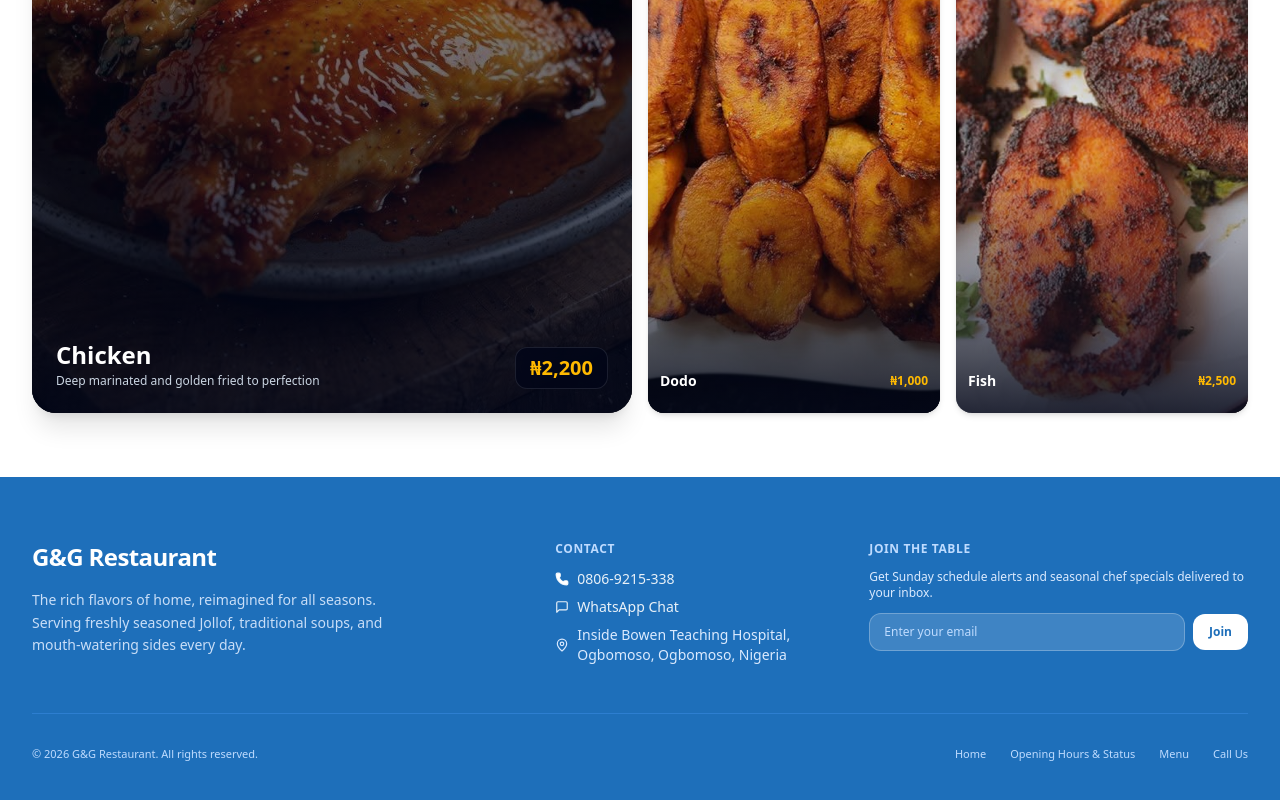
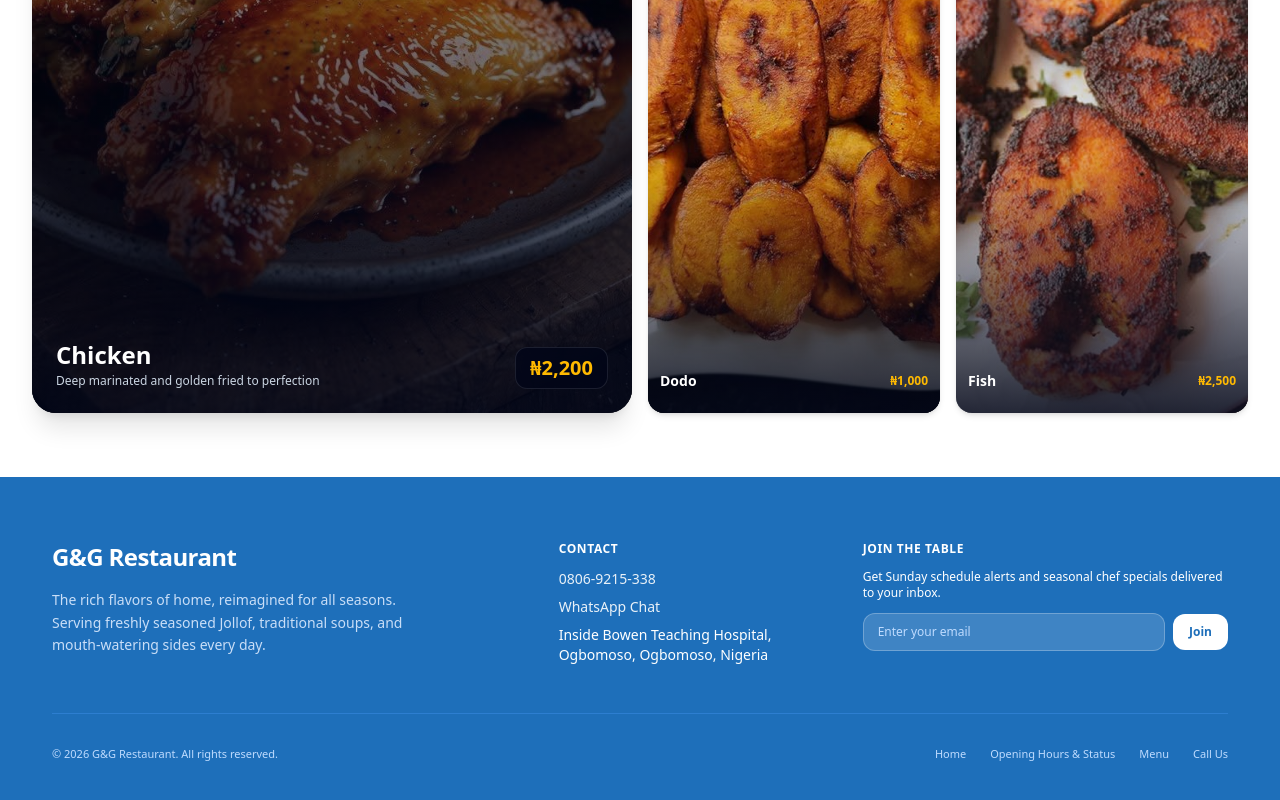
Before and after one commit to Ayanyiola-Enoch/Restaurant-Status, a React (Vite) app: page / in a window 1280 px wide. Shown: the part 4109-4909 px from the top of the page. Built offline with nearby package versions, Linux system fonts and the light colour scheme.

Commit message:
adjusted footer

```diff
--- a/src/components/Footer.jsx
+++ b/src/components/Footer.jsx
@@ -1,68 +1,82 @@
-import React, { useState } from 'react';
-import { Phone, MessageSquare, MapPin } from 'lucide-react';
-import { RESTAURANT_INFO } from '../data/menuData';
+import React, { useState } from "react";
+import { Phone, MessageSquare, MapPin } from "lucide-react";
+import { RESTAURANT_INFO } from "../data/menuData";
 
 export default function Footer() {
   const currentYear = new Date().getFullYear();
-  const [emailInput, setEmailInput] = useState('');
+  const [emailInput, setEmailInput] = useState("");
   const [subscribed, setSubscribed] = useState(false);
 
   const handleSubscribe = (e) => {
     e.preventDefault();
     if (emailInput.trim()) {
       setSubscribed(true);
-      setEmailInput('');
+      setEmailInput("");
     }
   };
 
   return (
-    <footer id="contact" className="bg-[#1E6FBA] text-white pt-14 sm:pt-16 pb-10 sm:pb-12 px-4 sm:px-6 lg:px-8">
+    <footer
+      id="contact"
+      className="bg-[#1E6FBA] text-white pt-14 sm:pt-16 pb-10 sm:pb-12 px-4 sm:px-6 lg:px-13"
+    >
       <div className="max-w-7xl mx-auto">
         <div className="grid grid-cols-1 md:grid-cols-2 lg:grid-cols-12 gap-8 sm:gap-10 pb-10 sm:pb-12 border-b border-blue-400/30">
-
           {/* Brand Col (5 cols) */}
           <div className="lg:col-span-5 space-y-3.5 sm:space-y-4">
             <h3 className="text-xl sm:text-2xl font-black text-white tracking-tight">
               {RESTAURANT_INFO.name}
             </h3>
             <p className="text-xs sm:text-sm text-blue-100/90 leading-relaxed max-w-sm">
-              The rich flavors of home, reimagined for all seasons. Serving freshly seasoned Jollof, traditional soups, and mouth-watering sides every day.
+              The rich flavors of home, reimagined for all seasons. Serving
+              freshly seasoned Jollof, traditional soups, and mouth-watering
+              sides every day.
             </p>
           </div>
 
           {/* Contact Col (3 cols) */}
           <div className="lg:col-span-3 space-y-2.5 sm:space-y-3">
-            <h4 className="text-xs font-black uppercase tracking-wider text-blue-200">Contact</h4>
+            <h4 className="text-xs font-black uppercase tracking-wider text-white">
+              Contact
+            </h4>
             <ul className="space-y-2 text-xs sm:text-sm text-white/90">
               <li>
-                <a href={`tel:${RESTAURANT_INFO.phone}`} className="hover:underline flex items-center gap-2">
-                  <Phone className="w-3.5 h-3.5 fill-white shrink-0" />
+                <a
+                  href={`tel:${RESTAURANT_INFO.phone}`}
+                  className="hover:underline flex items-center gap-2"
+                >
+                  {/* <Phone className="w-3.5 h-3.5 fill-white shrink-0" /> */}
                   <span>{RESTAURANT_INFO.phoneDisplay}</span>
                 </a>
               </li>
               <li>
                 <a
-                  href={`https://wa.me/${RESTAURANT_INFO.whatsapp.replace('+', '')}`}
+                  href={`https://wa.me/${RESTAURANT_INFO.whatsapp.replace("+", "")}`}
                   target="_blank"
                   rel="noopener noreferrer"
                   className="hover:underline flex items-center gap-2"
                 >
-                  <MessageSquare className="w-3.5 h-3.5 shrink-0" />
+                  {/* <MessageSquare className="w-3.5 h-3.5 shrink-0" /> */}
                   <span>WhatsApp Chat</span>
                 </a>
               </li>
-              <li className="flex items-center gap-2 text-blue-100">
-                <MapPin className="w-3.5 h-3.5 shrink-0" />
-                <span>{RESTAURANT_INFO.address}, {RESTAURANT_INFO.city}</span>
+              <li className="flex items-center gap-2 text-white">
+                {/* <MapPin className="w-3.5 h-3.5 shrink-0" />  */}
+                <span>
+                  {RESTAURANT_INFO.address}, {RESTAURANT_INFO.city}
+                </span>
               </li>
             </ul>
           </div>
 
           {/* Join the table / Newsletter Col (4 cols) */}
           <div className="lg:col-span-4 space-y-2.5 sm:space-y-3">
-            <h4 className="text-xs font-black uppercase tracking-wider text-blue-200">Join the Table</h4>
-            <p className="text-xs text-blue-100">
-              Get Sunday schedule alerts and seasonal chef specials delivered to your inbox.
+            <h4 className="text-xs font-black uppercase tracking-wider text-white">
+              Join the Table
+            </h4>
+            <p className="text-xs text-white">
+              Get Sunday schedule alerts and seasonal chef specials delivered to
+              your inbox.
             </p>
 
             {subscribed ? (
@@ -70,7 +84,10 @@ export default function Footer() {
                 Thank you for subscribing! 🎉
               </div>
             ) : (
-              <form onSubmit={handleSubscribe} className="flex flex-col sm:flex-row items-stretch sm:items-center gap-2">
+              <form
+                onSubmit={handleSubscribe}
+                className="flex flex-col sm:flex-row items-stretch sm:items-center gap-2"
+              >
                 <input
                   type="email"
                   value={emailInput}
@@ -88,17 +105,29 @@ export default function Footer() {
               </form>
             )}
           </div>
-
         </div>
 
         {/* Bottom Bar */}
         <div className="pt-6 sm:pt-8 flex flex-col sm:flex-row items-center justify-between gap-3 sm:gap-4 text-[11px] text-blue-200 text-center sm:text-left">
-          <p>© {currentYear} {RESTAURANT_INFO.name}. All rights reserved.</p>
+          <p>
+            © {currentYear} {RESTAURANT_INFO.name}. All rights reserved.
+          </p>
           <div className="flex flex-wrap items-center justify-center gap-4 sm:gap-6">
-            <a href="#hero" className="hover:underline">Home</a>
-            <a href="#hours" className="hover:underline">Opening Hours & Status</a>
-            <a href="#menu" className="hover:underline">Menu</a>
-            <a href={`tel:${RESTAURANT_INFO.phone}`} className="hover:underline">Call Us</a>
+            <a href="#hero" className="hover:underline">
+              Home
+            </a>
+            <a href="#status" className="hover:underline">
+              Opening Hours & Status
+            </a>
+            <a href="#menu" className="hover:underline">
+              Menu
+            </a>
+            <a
+              href={`tel:${RESTAURANT_INFO.phone}`}
+              className="hover:underline"
+            >
+              Call Us
+            </a>
           </div>
         </div>
       </div>
```
